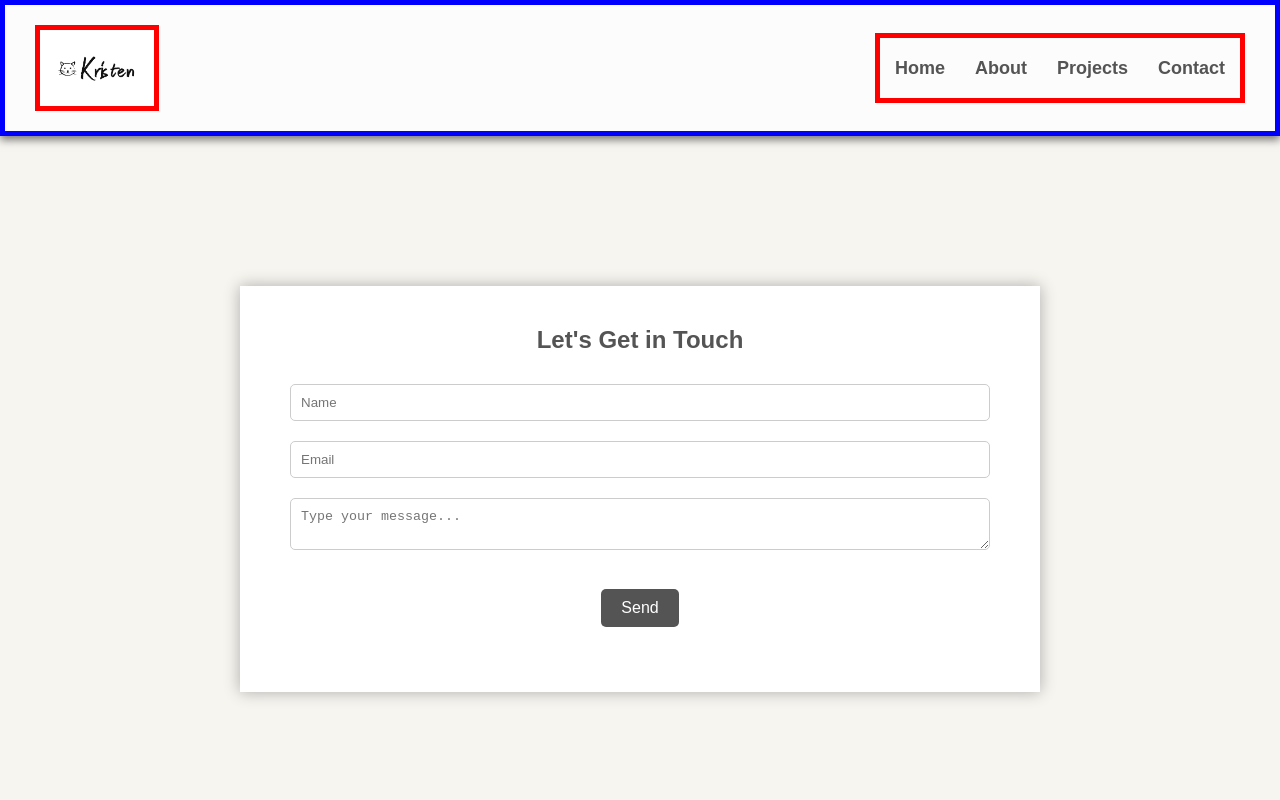
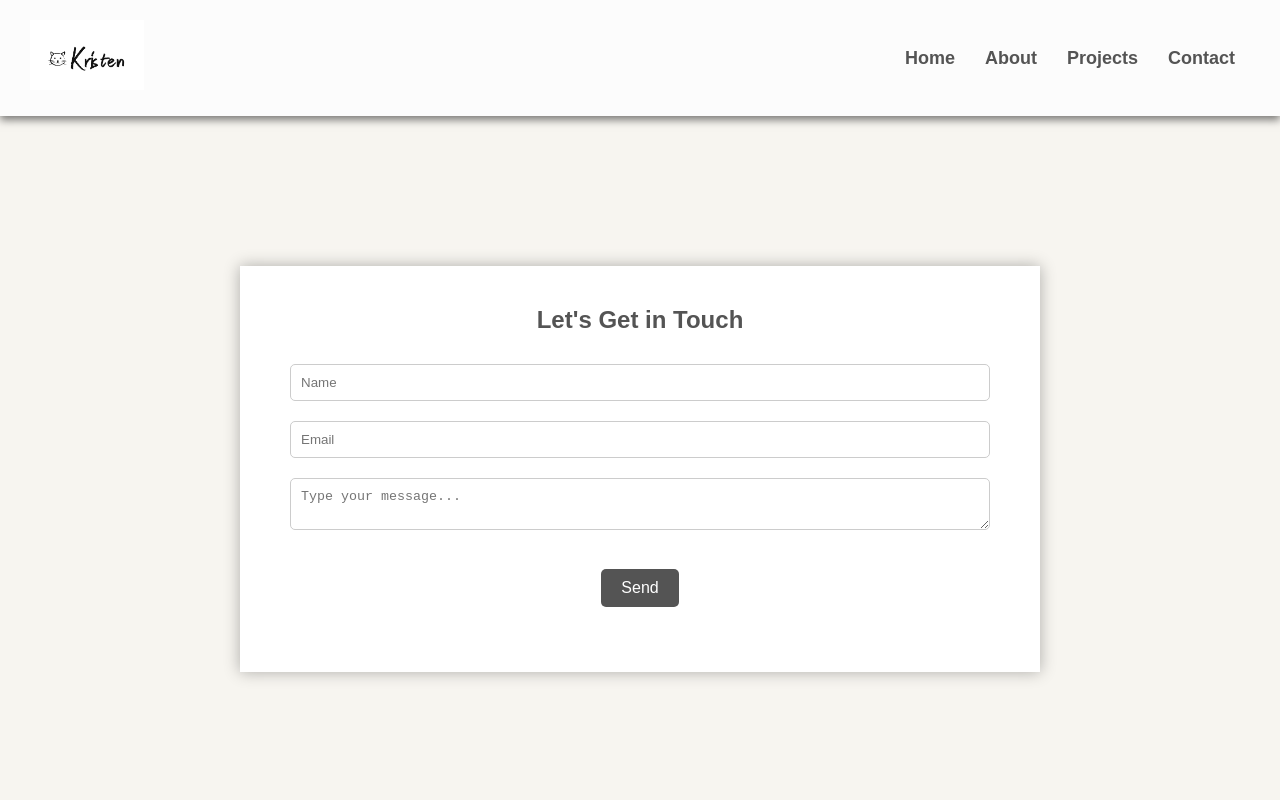
Before and after one commit to BuBuCatt/portfolio-web, a plain HTML site: page pages/contact.html in a window 1280 px wide. Shown: the top 800 px of the page. Drawn offline with Linux system fonts and the light colour scheme.

Commit message:
fix the contact page broder

```diff
--- a/css/contact.css
+++ b/css/contact.css
@@ -24,7 +24,7 @@ body {
     align-items: center;
     padding: 20px 30px;
     box-shadow: 0px 4px 8px rgba(0, 0, 0, 0.5);
-    border: 5px solid blue;
+    /* border: 5px solid blue; */
 
   }
 
@@ -33,7 +33,7 @@ body {
     font-size: 24px;
     font-weight: bold;
     color: rgb(84, 84, 84);
-    border: 5px solid red;
+    /* border: 5px solid red; */
   }
 
   /* logo img */
@@ -50,7 +50,7 @@ body {
     width: min-content;
     display: flex;
     align-items: center;
-    border: 5px solid red;
+    /* border: 5px solid red; */
   }
 
 
```
